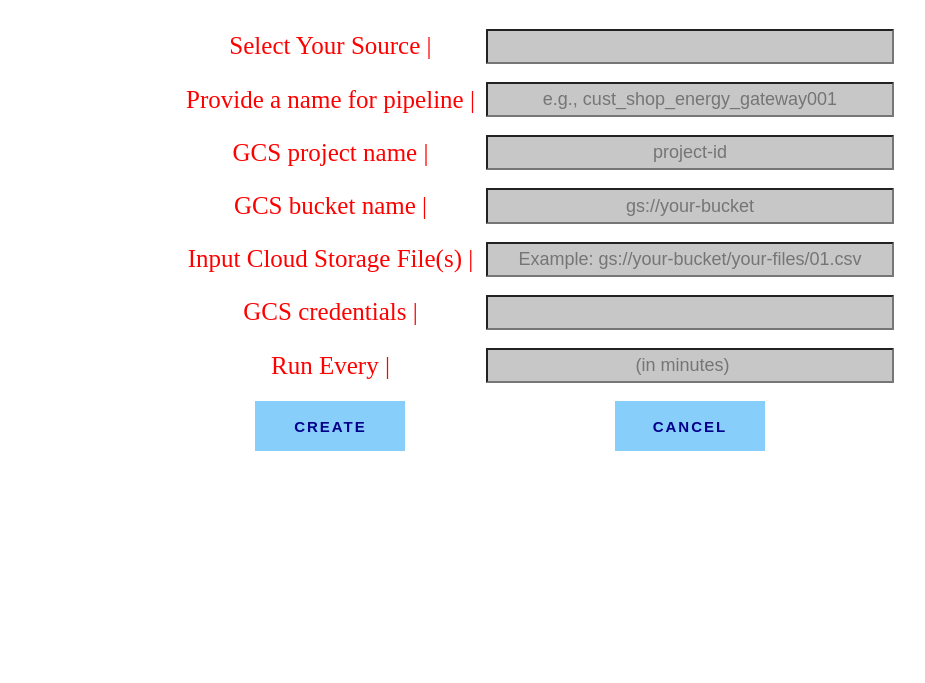
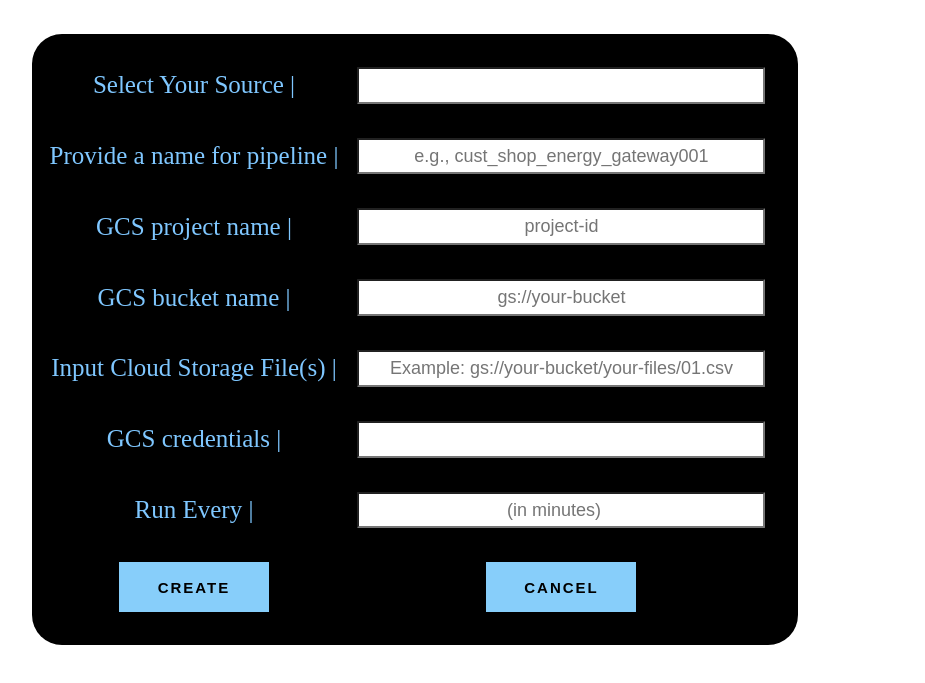
Before and after one commit to anmol-narain/Everlytics-Assignment-Questions, a plain HTML site: page index.html in a window 1280 px wide. Shown: the part 61-744 px from the top of the page, without its empty margins (225-1150 px from the left). Drawn offline with Linux system fonts and the light colour scheme.

Commit message:
20-11-2021

```diff
--- a/index.css
+++ b/index.css
@@ -3,24 +3,30 @@
 }
 form{
     /* border: 2px solid green; */
+    display: inline-block;
+    background-color: black;
+    border-radius: 30px;
+    /* height: 600px; */
+    padding: 15px;
+    margin: 15px;
 }
 table{
     /* border: 2px solid red; */
-    margin-left: 400px;
+    /* margin-left: 400px; */
 }
 table td{
     font-size: 25px;
-    color: red;
+    color: #7fc7ff;
 }
 
 table input{
-    margin: 7px;
+    margin: 15px;
     width: 400px;
-    height: 1.7rem;
+    height: 1.8rem;
     border-radius: 1px;
     font-size: 18px;
-    color: darkblue;
-    background-color: rgb(199, 199, 199);
+    color: black;
+    background-color: #ffffff;
     text-align: center;
     padding: 2px;
 }
--- a/index.html
+++ b/index.html
@@ -10,7 +10,7 @@
 <body>
     <div class="wrapper">
         <h1>Fill Your Response and Submit the Form</h1>
-        <form action="">
+        <form action="" onsubmit=validation()>
             <table>
                 <tr>
                     <td>Select Your Source |</td>
@@ -49,4 +49,5 @@
         </form>
     </div>
 </body>
+<script src="/index.js"></script>
 </html>
--- a/index.js
+++ b/index.js
@@ -0,0 +1,15 @@
+const validation = () =>{
+    let userInputs = document.querySelectorAll('input');
+    for(var i=0;i<userInputs.length;i++){
+
+        let specialChars = /[!@#$%^&*()_+\-=\[\]{};':"\\|,.<>\/?]+/;
+        if(userInputs[i].value.length < 5){
+            alert('Minimum Length of every field should exceed 5 characters , Please enter again');
+            break;
+        }
+        if(specialChars.test(userInputs[i].value)){
+            alert('No special character should be enterd , type again');
+            break;
+        }
+    }
+}
```
